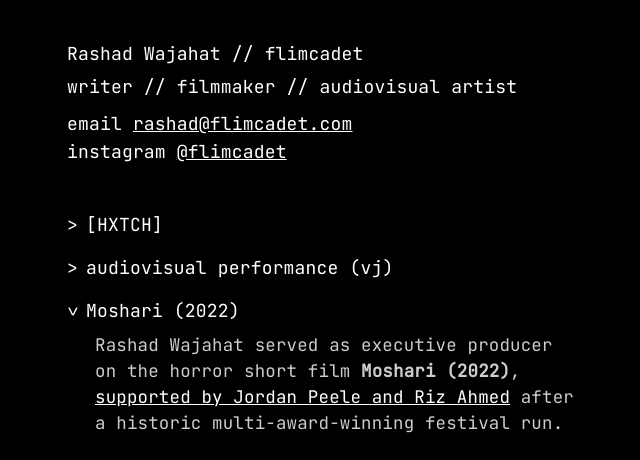
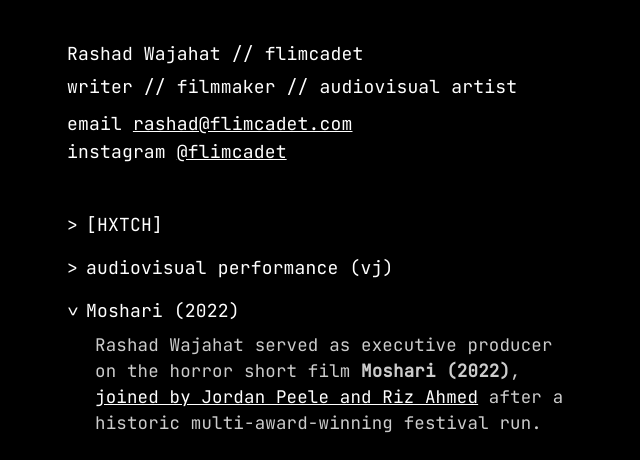
Before and after one commit to flimcadet/flimcadet-portfolio, an Astro site: page / in a window 1280 px wide. Both pictures are taken after a click on the element "> Moshari (2022)". Shown: the top 460 px of the page, without its empty margins (303-943 px from the left). Built offline with nearby package versions, Linux system fonts and the light colour scheme; Astro itself is replaced by a stand-in of ours.

Commit message:
Update index.astro

```diff
--- a/src/pages/index.astro
+++ b/src/pages/index.astro
@@ -170,7 +170,7 @@
         <div class="dropdown-content">
           Rashad Wajahat served as executive producer on the horror short film <strong>Moshari (2022)</strong>,
           <a href="https://variety.com/2022/film/global/jordan-peele-riz-ahmed-moshari-nuhash-humayuns-1235440579/" target="_blank" style="color:#fff; text-decoration:underline;">
-            supported by Jordan Peele and Riz Ahmed</a>
+            joined by Jordan Peele and Riz Ahmed</a>
           after a historic multi-award-winning festival run.<br><br>
           <em>"Two sisters are forced inside a mosquito net (moshari) to survive — but can they survive each other?"</em>
           <div class="video-embed">
```
